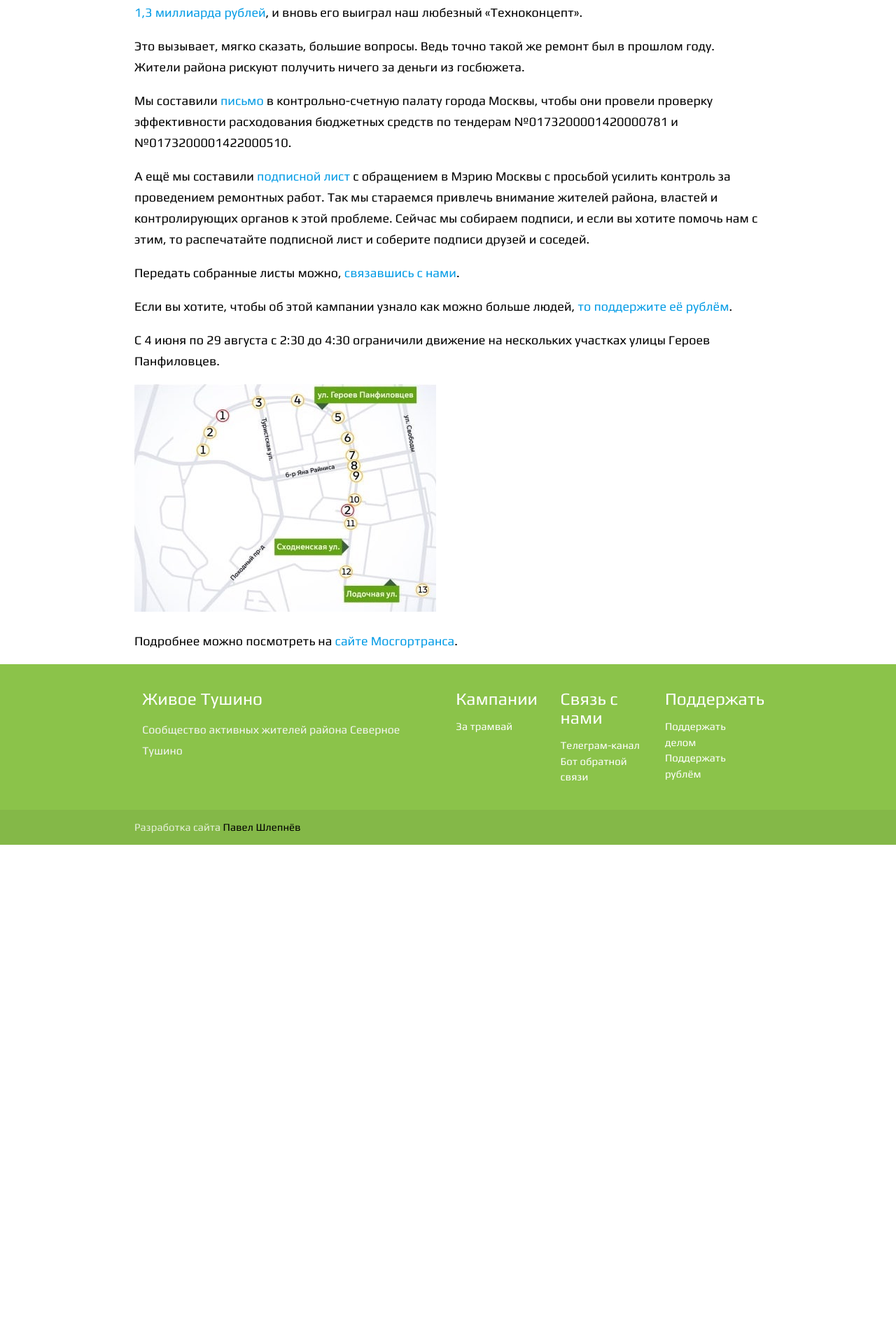
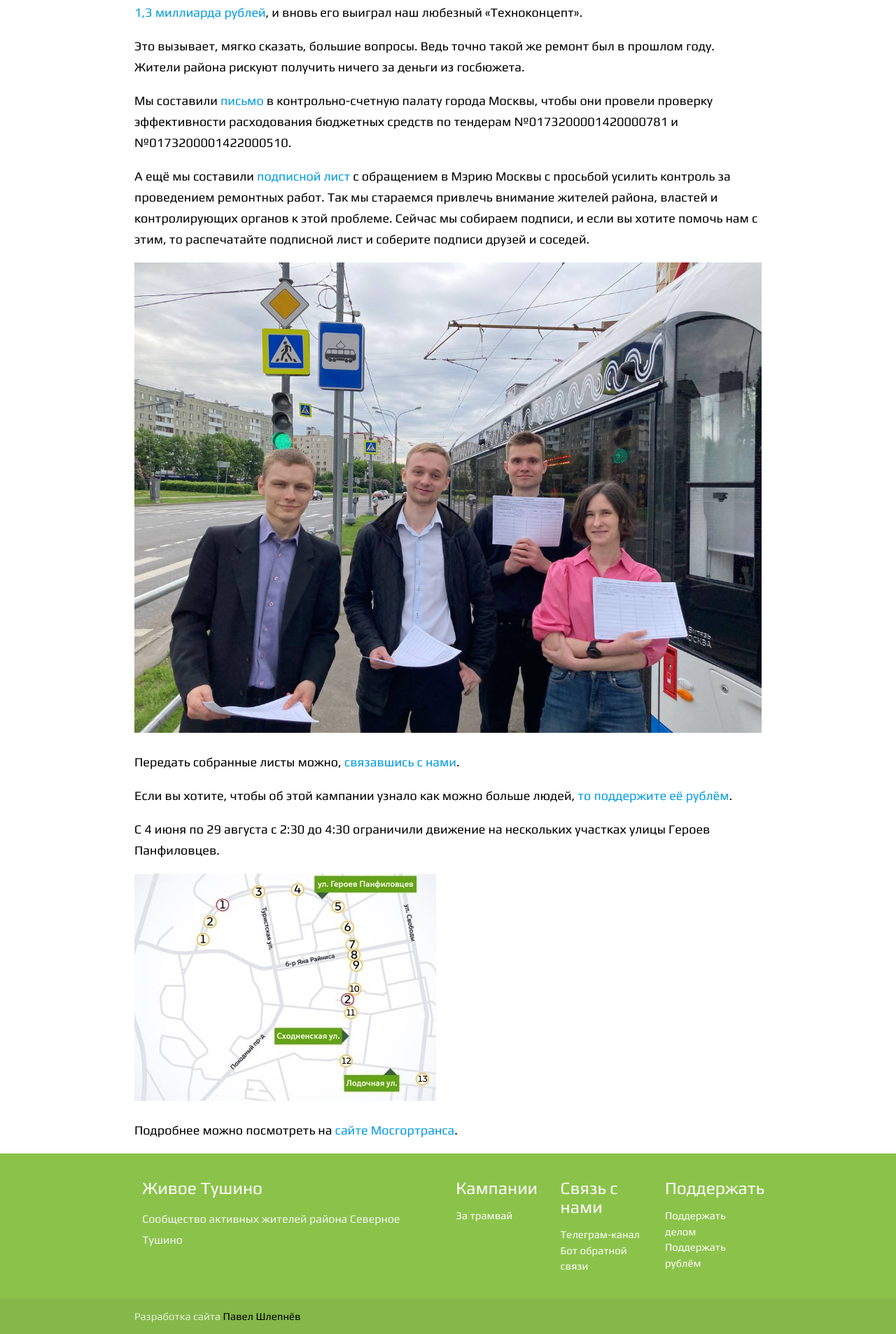
Before and after one commit to Pavel6625/live-tushino, a Jekyll site: the page built from trams.markdown, in a window 1280 px wide. Shown: the part 717-2623 px from the top of the page at 70% size. Built offline with Jekyll 4.4.1, drawn with Linux system fonts in a browser that asks for light colours; before the commit the page ends 1924 px from its top, so only the background shows below that.

Commit message:
Add image

```diff
--- a/trams.markdown
+++ b/trams.markdown
@@ -20,12 +20,14 @@ permalink: /campaigns/tram
 А ещё мы составили [подписной лист](/assets/doc/подписной лист.pdf) с обращением в Мэрию Москвы с просьбой усилить контроль за проведением ремонтных работ. Так мы стараемся привлечь внимание жителей района, властей и контролирующих органов к этой проблеме.
 Сейчас мы собираем подписи, и если вы хотите помочь нам с этим, то распечатайте подписной лист и соберите подписи друзей и соседей.
 
+<img src="/assets/img/Сбор подписей.jpg" class="responsive-img">
+
 Передать собранные листы можно, [связавшись с нами](https://t.me/tushino_keep_bot).
 
 Если вы хотите, чтобы об этой кампании узнало как можно больше людей, [то поддержите её рублём](https://www.tinkoff.ru/cf/9soXm4ROuw).
 
 С 4 июня по 29 августа с 2:30 до 4:30 ограничили движение на нескольких участках улицы Героев Панфиловцев.
 
-<img src="/assets/img/Перекрытия.jpeg">
+<img src="/assets/img/Перекрытия.jpeg" class="responsive-img">
 
 Подробнее можно посмотреть на [сайте Мосгортранса](https://transport.mos.ru/mostrans/all_news/110335).
```
Also changed, not shown: assets/img/Сбор подписей.jpg (added).
